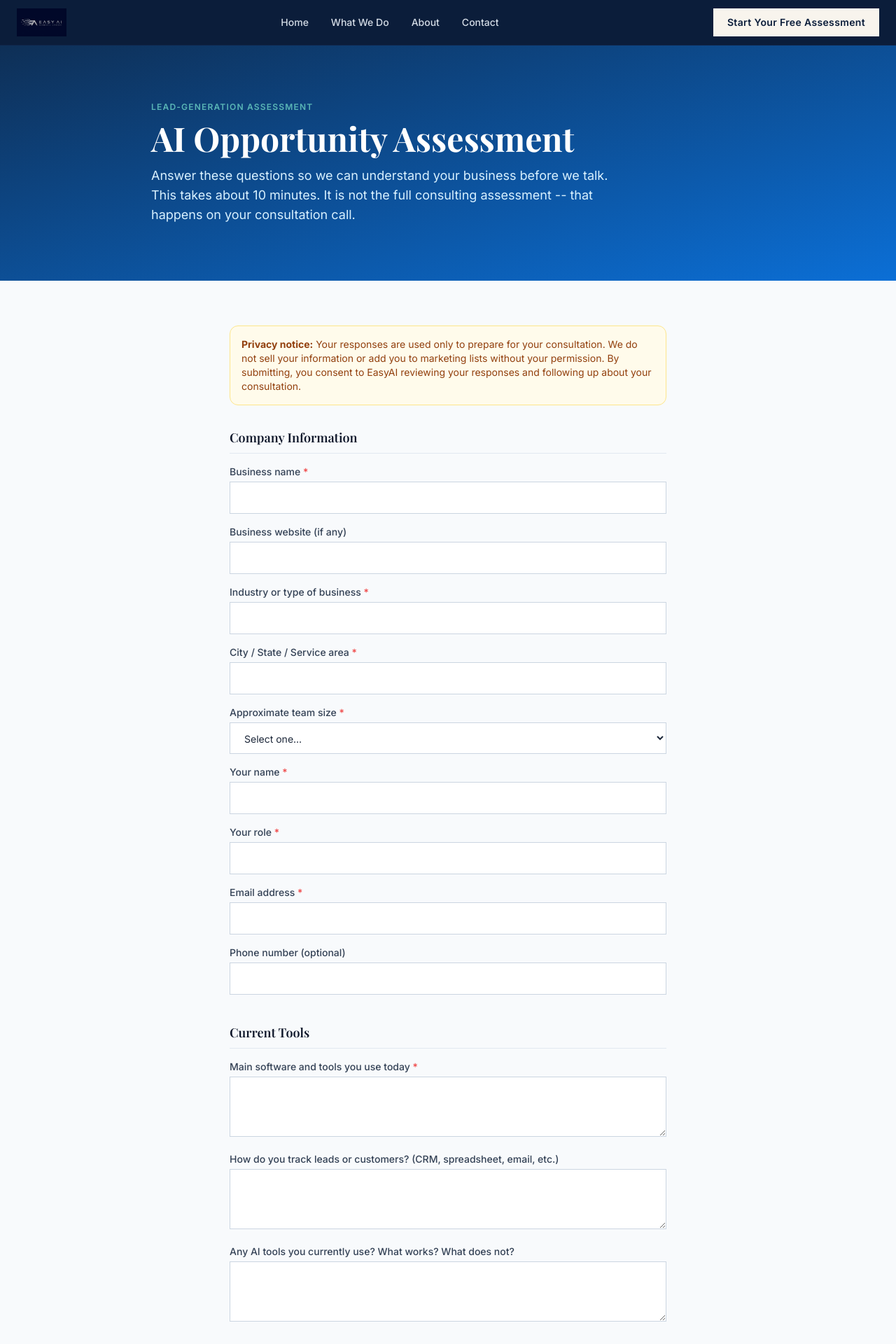
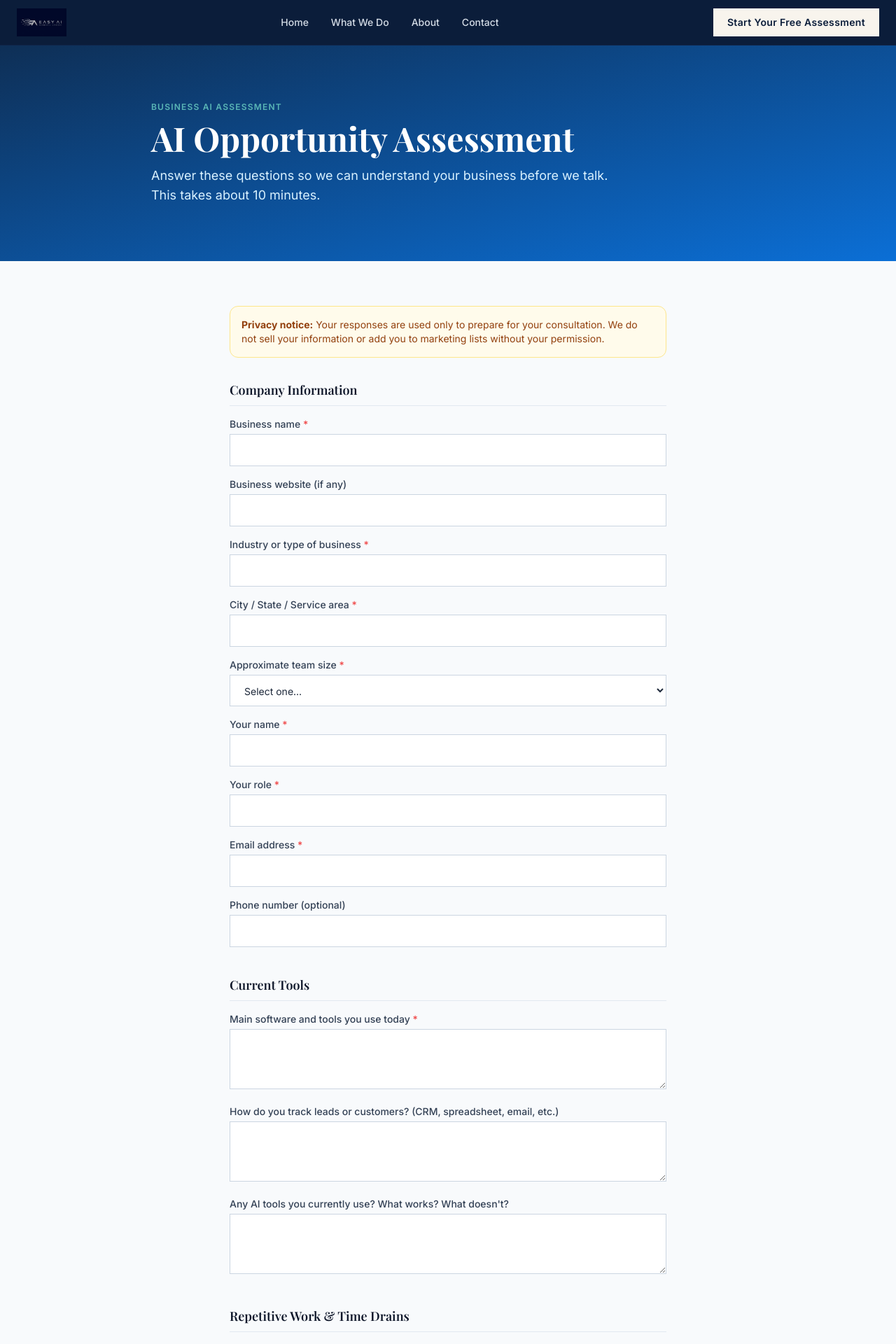
Before and after one commit to etoyig-png/easyai-landing, a Next.js app: page /assessment in a window 1280 px wide. Shown: the top 1920 px of the page at 70% size. Built offline with nearby package versions, Linux system fonts and the light colour scheme; a web font is replaced by a local one.

Commit message:
Fix assessment page copy

```diff
--- a/app/assessment/page.tsx
+++ b/app/assessment/page.tsx
@@ -7,7 +7,7 @@ const fields = [
     { id: 'website', label: 'Business website (if any)', type: 'url', required: false },
     { id: 'industry', label: 'Industry or type of business', type: 'text', required: true },
     { id: 'location', label: 'City / State / Service area', type: 'text', required: true },
-    { id: 'team_size', label: 'Approximate team size', type: 'select', options: ['Just me', '2-5', '6-20', '21-50', '50+'], required: true },
+    { id: 'team_size', label: 'Approximate team size', type: 'select', options: ['Just me', '2–5', '6–20', '21–50', '50+'], required: true },
     { id: 'contact_name', label: 'Your name', type: 'text', required: true },
     { id: 'role', label: 'Your role', type: 'text', required: true },
     { id: 'email', label: 'Email address', type: 'email', required: true },
@@ -16,17 +16,17 @@ const fields = [
   { section: 'Current Tools', items: [
     { id: 'main_tools', label: 'Main software and tools you use today', type: 'textarea', required: true },
     { id: 'crm', label: 'How do you track leads or customers? (CRM, spreadsheet, email, etc.)', type: 'textarea', required: false },
-    { id: 'ai_used', label: 'Any AI tools you currently use? What works? What does not?', type: 'textarea', required: false },
+    { id: 'ai_used', label: "Any AI tools you currently use? What works? What doesn't?", type: 'textarea', required: false },
   ]},
   { section: 'Repetitive Work & Time Drains', items: [
     { id: 'repetitive_tasks', label: 'What tasks repeat daily or weekly that someone (or something) has to handle manually?', type: 'textarea', required: true },
     { id: 'time_drain', label: 'What is your single biggest time drain right now?', type: 'textarea', required: true },
-    { id: 'manual_hours', label: 'Roughly how many hours per week go to manual/repetitive work?', type: 'select', options: ['Less than 2 hrs', '2-5 hrs', '5-10 hrs', '10-20 hrs', 'More than 20 hrs'], required: false },
+    { id: 'manual_hours', label: 'Roughly how many hours per week go to manual/repetitive work?', type: 'select', options: ['Less than 2 hrs', '2–5 hrs', '5–10 hrs', '10–20 hrs', 'More than 20 hrs'], required: false },
   ]},
   { section: 'Business Goals', items: [
     { id: 'most_important', label: 'What outcome matters most to you right now?', type: 'select', options: ['Save employee time', 'Reduce operating expenses', 'Improve customer experience', 'Increase revenue', 'Fix a specific broken process', 'Other'], required: true },
     { id: 'success_looks_like', label: 'What would success look like in 90 days?', type: 'textarea', required: true },
-    { id: 'urgency', label: 'How urgent is this problem?', type: 'select', options: ['It is costing us now', 'Important but not urgent', 'Just exploring options'], required: true },
+    { id: 'urgency', label: 'How urgent is this problem?', type: 'select', options: ["It's costing us now", 'Important but not urgent', 'Just exploring options'], required: true },
   ]},
   { section: 'Boundaries', items: [
     { id: 'off_limits', label: 'Is there anything AI or automation should never access, change, send, or decide without a human?', type: 'textarea', required: false },
@@ -37,25 +37,17 @@ const fields = [
 export default function AssessmentPage() {
   const [submitted, setSubmitted] = useState(false);
   const [form, setForm] = useState<Record<string, string>>({});
-
-  function handleChange(id: string, value: string) {
-    setForm(prev => ({ ...prev, [id]: value }));
-  }
-
-  function handleSubmit(e: React.FormEvent) {
-    e.preventDefault();
-    // TODO: Connect to your form backend (Formspree, Resend, etc.)
-    setSubmitted(true);
-  }
+  function handleChange(id: string, value: string) { setForm(prev => ({ ...prev, [id]: value })); }
+  function handleSubmit(e: React.FormEvent) { e.preventDefault(); setSubmitted(true); }
 
   if (submitted) {
     return (
       <div className="min-h-screen flex items-center justify-center px-4">
         <div className="max-w-lg text-center card p-12">
-          <div className="text-5xl mb-4">&#10003;</div>
+          <div className="text-5xl mb-4">✅</div>
           <h1 className="text-2xl font-bold text-slate-900 mb-3">Assessment received.</h1>
           <p className="text-slate-500 mb-4 leading-relaxed">Thank you for taking the time to complete this. We will review your responses and follow up within one business day with next steps.</p>
-          <p className="text-sm text-slate-400">This assessment is a lead-generation and pre-consultation tool. It is not the full consulting assessment -- that happens during your consultation call.</p>
+          <p className="text-sm text-slate-400">This is a pre-consultation overview, not the full Easy AI consulting process. Your advisor will review your responses and discuss next steps on your discovery call.</p>
         </div>
       </div>
     );
@@ -65,18 +57,16 @@ export default function AssessmentPage() {
     <>
       <section className="bg-gradient-to-br from-brand-950 to-brand-700 text-white py-20">
         <div className="max-w-4xl mx-auto px-4 sm:px-6">
-          <p className="section-label text-teal-300 mb-3">Lead-generation assessment</p>
+          <p className="section-label text-teal-300 mb-3">Business AI Assessment</p>
           <h1 className="text-4xl md:text-5xl font-bold mb-4">AI Opportunity Assessment</h1>
-          <p className="text-brand-100 text-lg max-w-2xl">Answer these questions so we can understand your business before we talk. This takes about 10 minutes. It is not the full consulting assessment -- that happens on your consultation call.</p>
+          <p className="text-brand-100 text-lg max-w-2xl">Answer these questions so we can understand your business before we talk. This takes about 10 minutes.</p>
         </div>
       </section>
-
       <section className="py-16 bg-slate-50">
         <div className="max-w-2xl mx-auto px-4 sm:px-6">
           <div className="bg-amber-50 border border-amber-200 rounded-xl p-4 mb-8 text-sm text-amber-800">
-            <strong>Privacy notice:</strong> Your responses are used only to prepare for your consultation. We do not sell your information or add you to marketing lists without your permission. By submitting, you consent to EasyAI reviewing your responses and following up about your consultation.
+            <strong>Privacy notice:</strong> Your responses are used only to prepare for your consultation. We do not sell your information or add you to marketing lists without your permission.
           </div>
-
           <form onSubmit={handleSubmit} className="space-y-10">
             {fields.map(section => (
               <div key={section.section}>
@@ -84,53 +74,29 @@ export default function AssessmentPage() {
                 <div className="space-y-4">
                   {section.items.map(field => (
                     <div key={field.id}>
-                      <label htmlFor={field.id} className="label">
-                        {field.label} {field.required && <span className="text-red-500">*</span>}
-                      </label>
+                      <label htmlFor={field.id} className="label">{field.label} {field.required && <span className="text-red-500">*</span>}</label>
                       {field.type === 'textarea' ? (
-                        <textarea
-                          id={field.id}
-                          required={field.required}
-                          rows={3}
-                          className="input resize-y"
-                          value={form[field.id] || ''}
-                          onChange={e => handleChange(field.id, e.target.value)}
-                        />
+                        <textarea id={field.id} required={field.required} rows={3} className="input resize-y" value={form[field.id] || ''} onChange={e => handleChange(field.id, e.target.value)} />
                       ) : field.type === 'select' ? (
-                        <select
-                          id={field.id}
-                          required={field.required}
-                          className="select"
-                          value={form[field.id] || ''}
-                          onChange={e => handleChange(field.id, e.target.value)}
-                        >
+                        <select id={field.id} required={field.required} className="select" value={form[field.id] || ''} onChange={e => handleChange(field.id, e.target.value)}>
                           <option value="">Select one...</option>
                           {field.options?.map(o => <option key={o} value={o}>{o}</option>)}
                         </select>
                       ) : (
-                        <input
-                          type={field.type}
-                          id={field.id}
-                          required={field.required}
-                          className="input"
-                          value={form[field.id] || ''}
-                          onChange={e => handleChange(field.id, e.target.value)}
-                        />
+                        <input type={field.type} id={field.id} required={field.required} className="input" value={form[field.id] || ''} onChange={e => handleChange(field.id, e.target.value)} />
                       )}
                     </div>
                   ))}
                 </div>
               </div>
             ))}
-
             <div className="bg-slate-100 rounded-xl p-4 text-sm text-slate-600">
               <label className="flex items-start gap-3 cursor-pointer">
                 <input type="checkbox" required className="mt-1 accent-brand-600" />
-                <span>I understand this is a lead-generation assessment, not the full EasyAI consulting assessment. I consent to EasyAI contacting me about my responses and next steps.</span>
+                <span>I understand this is a pre-consultation assessment. I consent to EasyAI contacting me about my responses and next steps.</span>
               </label>
             </div>
-
-            <button type="submit" className="btn-primary w-full py-4 text-base">Submit Assessment &#8594;</button>
+            <button type="submit" className="btn-primary w-full py-4 text-base">Submit Assessment →</button>
           </form>
         </div>
       </section>
```
